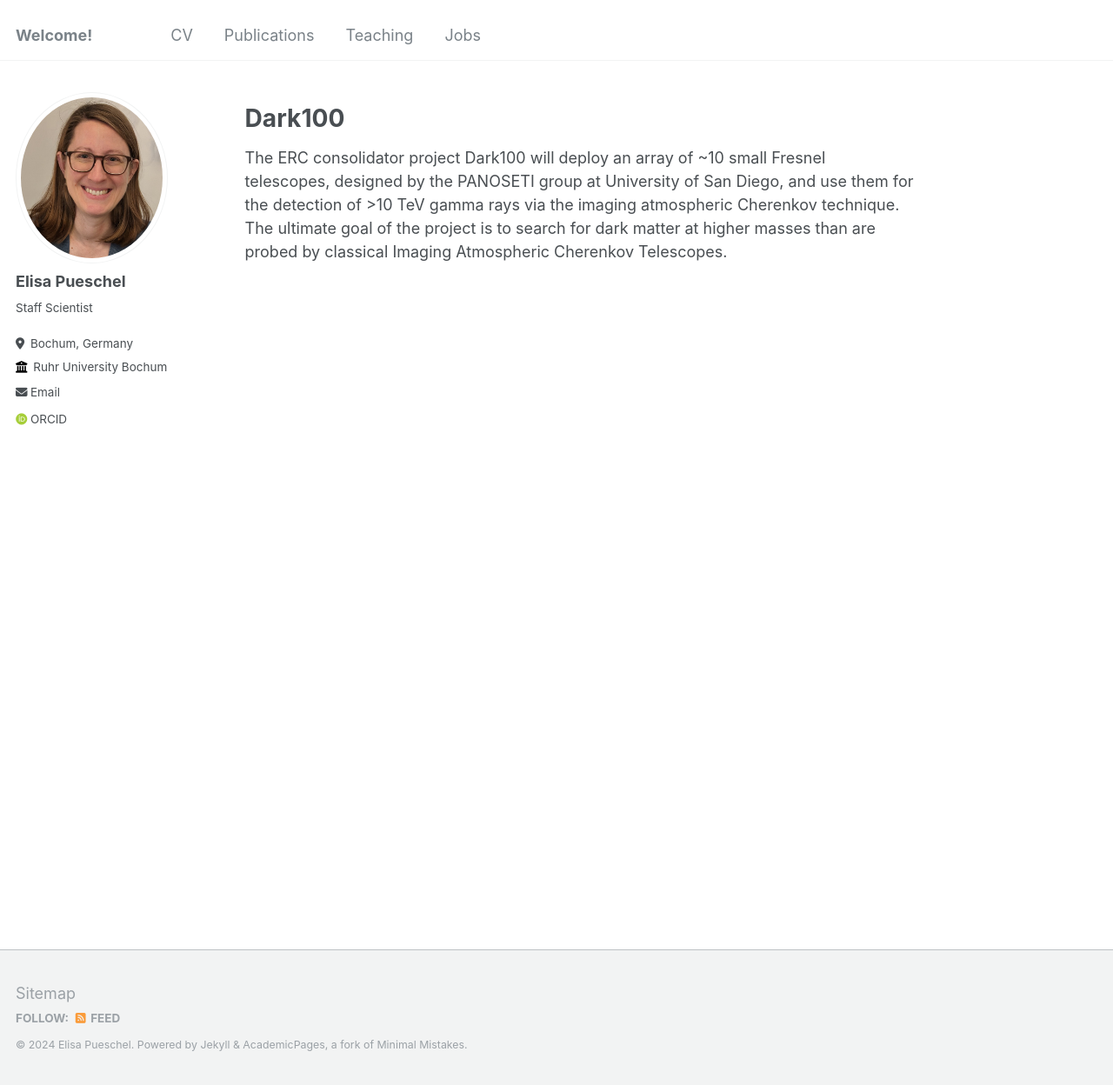
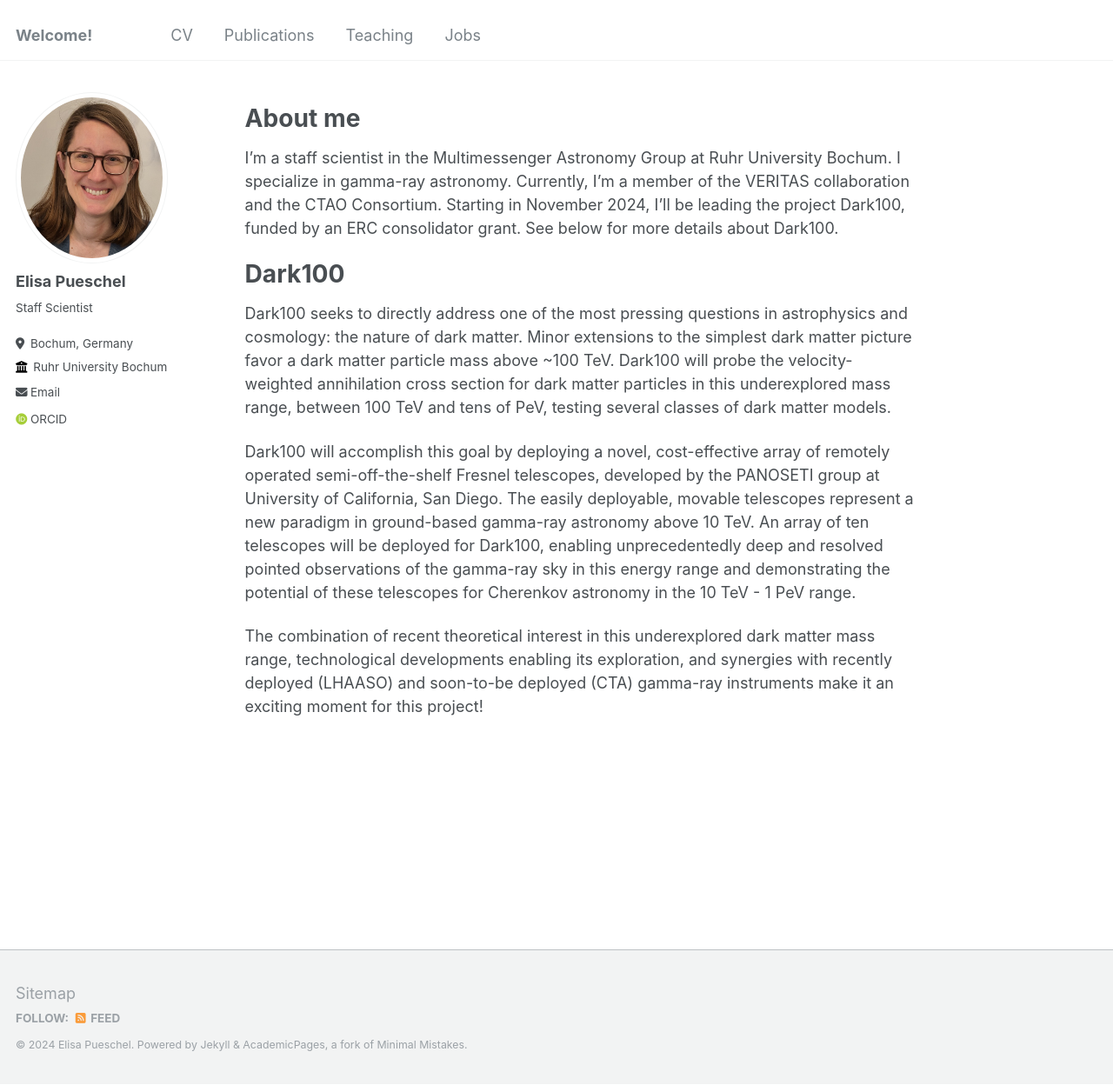
Before and after one commit to epuesche/epuesche.github.io, a Jekyll site: the page built from _pages/about.md, in a window 1280 px wide and 1248 px high. Shown: the whole window at 87% size. Built offline with Jekyll 4.4.1, drawn with Linux system fonts in a browser that asks for light colours; some web fonts are replaced.

Commit message:
Update about.md

```diff
--- a/_pages/about.md
+++ b/_pages/about.md
@@ -7,8 +7,16 @@ redirect_from:
   - /about.html
 ---
 
+About me
+======
+I'm a staff scientist in the Multimessenger Astronomy Group at Ruhr University Bochum. I specialize in gamma-ray astronomy. Currently, I'm a member of the VERITAS collaboration and the CTAO Consortium. Starting in November 2024, I'll be leading the project Dark100, funded by an ERC consolidator grant. See below for more details about Dark100.
 
 
 Dark100
 ======
-The ERC consolidator project Dark100 will deploy an array of ~10 small Fresnel telescopes, designed by the PANOSETI group at University of San Diego, and use them for the detection of >10 TeV gamma rays via the imaging atmospheric Cherenkov technique. The ultimate goal of the project is to search for dark matter at higher masses than are probed by classical Imaging Atmospheric Cherenkov Telescopes.
+Dark100 seeks to directly address one of the most pressing questions in astrophysics and cosmology: the nature of dark matter. Minor extensions to the simplest dark matter picture favor a dark matter particle mass above ~100 TeV. Dark100 will probe the velocity-weighted annihilation cross section for dark matter particles in this underexplored mass range, between 100 TeV and tens of PeV, testing several classes of dark matter models.
+
+Dark100 will accomplish this goal by deploying a novel, cost-effective array of remotely operated semi-off-the-shelf Fresnel telescopes, developed by the PANOSETI group at University of California, San Diego. The easily deployable, movable telescopes represent a new paradigm in ground-based gamma-ray astronomy above 10 TeV. An array of ten telescopes will be deployed for Dark100, enabling unprecedentedly deep and resolved pointed observations of
+the gamma-ray sky in this energy range and demonstrating the potential of these telescopes for Cherenkov astronomy in the 10 TeV - 1 PeV range.
+
+The combination of recent theoretical interest in this underexplored dark matter mass range, technological developments enabling its exploration, and synergies with recently deployed (LHAASO) and soon-to-be deployed (CTA) gamma-ray instruments make it an exciting moment for this project!
```
